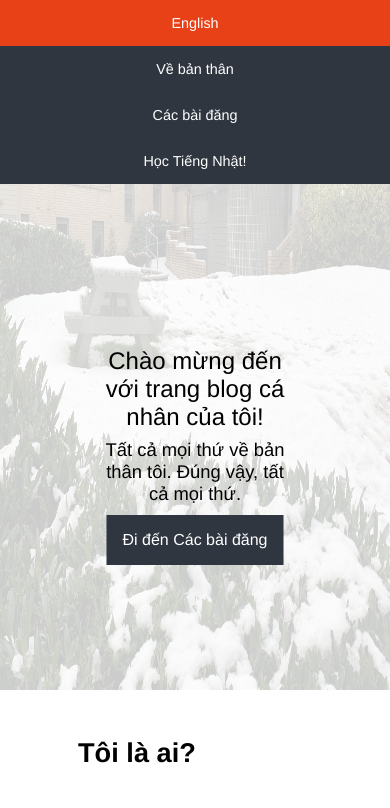
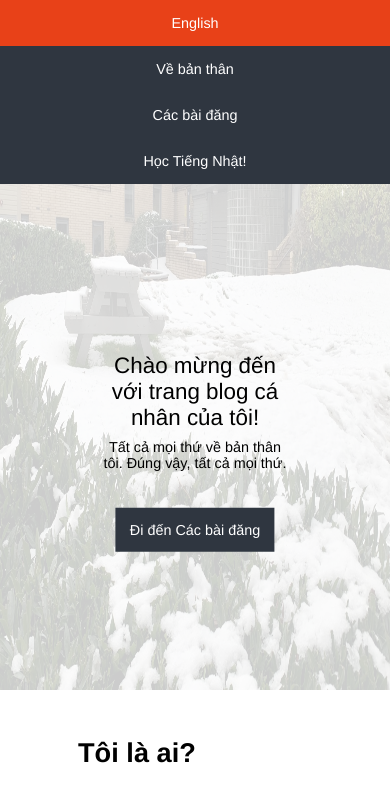
Before and after one commit to hmdao1511/hmdao1511.github.io, a plain HTML site: page index-vietnamese.html in a window 390 px wide. Shown: the top 808 px of the page. Drawn offline with Linux system fonts and the light colour scheme.

Commit message:
Update global.css

```diff
--- a/global.css
+++ b/global.css
@@ -139,19 +139,19 @@ footer #footer-line {
         font-size: 0.9rem;
     }
     main .centered{
-        font-size: 2rem;
+        font-size: 1.4rem;
     }
 
     main .centered-vn{
-        font-size: 1.5rem;
+        font-size: 1.4rem;
     }
 
     main #sub-head{
-        font-size: 1.15rem;
+        font-size: 0.9rem;
     }
 
     main #my-post-button{
-        font-size: 1rem;
+        font-size: 0.9rem;
         transform: translate(-50%, 120%);
     }
 
```
